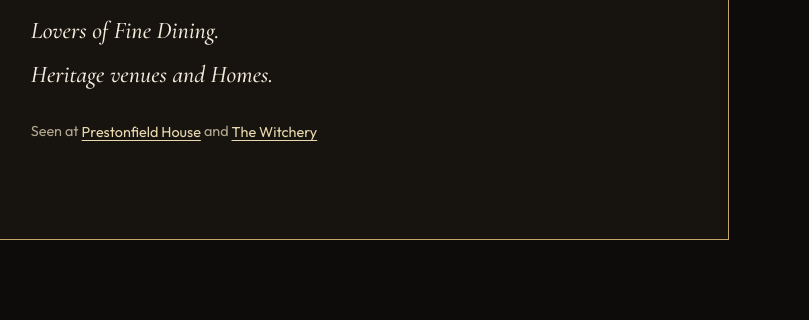
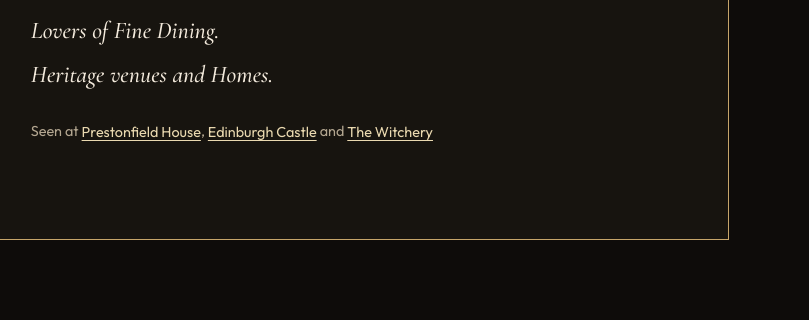
Before and after one commit to TheGildedGuests/thegildedguests.github.io, a plain HTML site: page characters.html in a window 1280 px wide. Shown: the part 797-1117 px from the top of the page, 471-1280 px from the left. Drawn offline with Linux system fonts and the light colour scheme.

Commit message:
Characters: add Edinburgh Castle to John & Fae

```diff
--- a/characters.html
+++ b/characters.html
@@ -58,7 +58,7 @@
                 <span class="feature-rule" aria-hidden="true"></span>
                 <p class="feature-line">Lovers of Fine Dining.</p>
                 <p class="feature-line">Heritage venues and Homes.</p>
-                <p class="feature-visits">Seen at <a href="./prestonfield-house.html">Prestonfield House</a> and <a href="./the-witchery.html">The Witchery</a></p>
+                <p class="feature-visits">Seen at <a href="./prestonfield-house.html">Prestonfield House</a>, <a href="./edinburgh-castle.html">Edinburgh Castle</a> and <a href="./the-witchery.html">The Witchery</a></p>
               </div>
             </article>
           </div>
```
